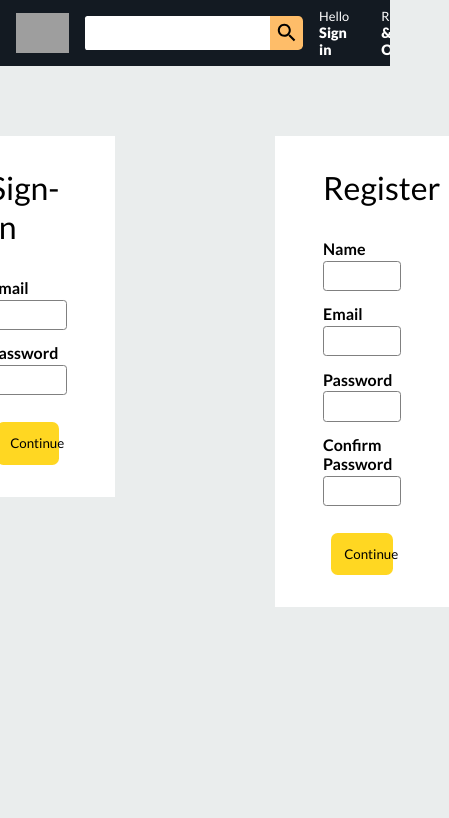
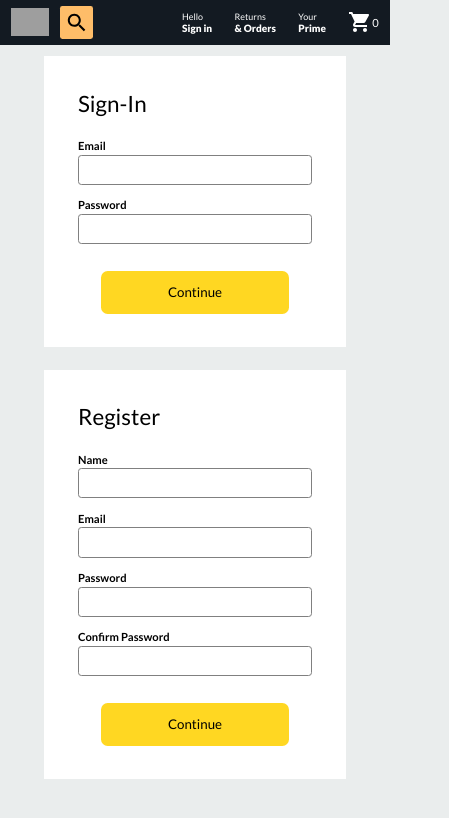
Before and after one commit to Sanket2055/amazon-clone, a React (Create React App) app in the folder frontend/: page /login in a window 390 px wide. Shown: the top 818 px of the page, 449 px wide, since content can reach past the window. Built offline with nearby package versions, Linux system fonts and the light colour scheme; grey boxes are pictures that could not be loaded.

Commit message:
Started to make responsive

```diff
--- a/frontend/src/components/CheckoutItem/CheckoutItem.css
+++ b/frontend/src/components/CheckoutItem/CheckoutItem.css
@@ -44,3 +44,9 @@
   font-size: 0.9em;
   color: rgb(0, 113, 133);
 }
+
+@media only screen and (max-width: 750px) {
+  .checkoutItem--info--img {
+    width: 10em;
+  }
+}
--- a/frontend/src/components/Header/Header.css
+++ b/frontend/src/components/Header/Header.css
@@ -76,3 +76,15 @@
 .heder--nav--cart--count {
   margin-left: 0.2em;
 }
+
+@media only screen and (max-width: 840px) {
+  .header--search--inputbox {
+    display: none;
+  }
+  .header--search--searchlogo {
+    border: 0;
+    background-color: #febd69;
+    padding: 0.2em;
+    border-radius: 0.1em;
+  }
+}
--- a/frontend/src/components/OrderItem/OrderItem.css
+++ b/frontend/src/components/OrderItem/OrderItem.css
@@ -35,3 +35,13 @@
 .OrderItem--quantity--quantity {
   font-weight: normal;
 }
+
+@media only screen and (max-width: 750px) {
+  .OrderItem {
+    font-size: 0.8em;
+    display: flex;
+    border-top: 1px solid rgb(206, 205, 205);
+    margin: 0em 0.4em;
+    padding: 2em 0em 2em 0em;
+  }
+}
--- a/frontend/src/components/Product/Product.css
+++ b/frontend/src/components/Product/Product.css
@@ -31,3 +31,12 @@
   cursor: pointer;
   margin-top: 1em;
 }
+
+@media only screen and (max-width: 750px) {
+  .product--img {
+    height: 10em;
+  }
+  .product--info--addtocart {
+    font-size: 0.8em;
+  }
+}
--- a/frontend/src/index.css
+++ b/frontend/src/index.css
@@ -37,3 +37,17 @@ html {
 button {
   font-family: "Lato", sans-serif;
 }
+
+@media only screen and (max-width: 550px) {
+  body {
+    font-size: 0.7em;
+  }
+}
+
+input,
+textarea,
+button,
+select,
+a {
+  -webkit-tap-highlight-color: rgba(0, 0, 0, 0);
+}
--- a/frontend/src/pages/Checkout/Checkout.css
+++ b/frontend/src/pages/Checkout/Checkout.css
@@ -58,3 +58,38 @@
 .checkout--btn--total_price--span {
   font-weight: normal;
 }
+
+@media only screen and (max-width: 840px) {
+  .checkout {
+    margin-top: 3em;
+    display: flex;
+    flex-direction: column;
+    padding: 3em;
+  }
+
+  .checkout--box--noproduct {
+    font-weight: bolder;
+    padding: 3em;
+    display: flex;
+    align-items: center;
+    justify-content: center;
+    font-size: 1.3em;
+  }
+
+  .checkout-btn-clearcart,
+  .checkout-btn-placeorder {
+    background: rgb(255, 215, 34);
+    border: 0;
+    font-weight: normal;
+    padding: 1em;
+    color: black;
+    border-radius: 0.5em;
+    cursor: pointer;
+    margin-top: 1em;
+    width: 50%;
+  }
+
+  .checkout-btn-clearcart {
+    background-color: rgb(234, 237, 237);
+  }
+}
--- a/frontend/src/pages/Home/Home.css
+++ b/frontend/src/pages/Home/Home.css
@@ -12,3 +12,12 @@
   gap: 2em;
   padding: 2em;
 }
+
+@media only screen and (max-width: 840px) {
+  .home--poster {
+    display: none;
+  }
+  .products {
+    margin-top: 3em;
+  }
+}
--- a/frontend/src/pages/Login/Login.css
+++ b/frontend/src/pages/Login/Login.css
@@ -1,6 +1,7 @@
 .login {
-  margin-top: 3.5em;
-  height: 100vh;
+  box-sizing: border-box;
+  height: 100%;
+  padding-top: 4em;
   display: flex;
   justify-content: center;
   align-items: flex-start;
@@ -45,3 +46,52 @@
   margin-top: 1em;
   width: 80%;
 }
+
+@media only screen and (max-width: 840px) {
+  .login {
+    padding-top: 4em;
+    display: flex;
+    flex-direction: column;
+    align-items: center;
+    justify-content: center;
+  }
+  .login--heading {
+    font-size: 2em;
+    font-weight: normal;
+    margin-bottom: 1em;
+  }
+
+  .login--form {
+    background-color: white;
+    display: flex;
+    flex-direction: column;
+    width: 60%;
+    margin: 1em;
+    padding: 3em;
+  }
+
+  .login--form--label {
+    font-weight: bold;
+  }
+
+  .login--form--input {
+    border: 1px solid gray;
+    padding: 0.5em 0.5em;
+    margin-bottom: 1em;
+    margin-top: 0.2em;
+    border-radius: 0.25em;
+  }
+
+  .login--form--button {
+    align-self: center;
+    background: rgb(255, 215, 34);
+    border: 0;
+    font-weight: normal;
+    padding: 1em;
+    color: black;
+    border-radius: 0.5em;
+    cursor: pointer;
+    margin-top: 1em;
+    width: 80%;
+  }
+}
--- a/frontend/src/pages/Orders/Orders.css
+++ b/frontend/src/pages/Orders/Orders.css
@@ -57,3 +57,11 @@
 .orders--btn--total_price--span {
   font-weight: normal;
 }
+
+@media only screen and (max-width: 750px) {
+  .orders {
+    margin-top: 4em;
+    gap: 1em;
+    padding: 2em;
+  }
+}
```
